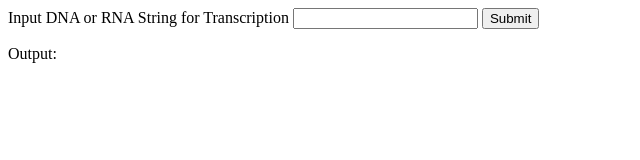
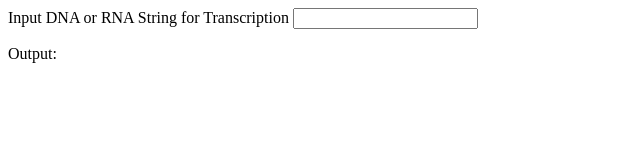
Before and after one commit to bmills23/biologyFunctions, a plain HTML site: page index.html in a window 1280 px wide. Shown: the whole page, without its empty margins (0-640 px from the left). Drawn offline with Linux system fonts and the light colour scheme.

Commit message:
Update index.html

```diff
--- a/index.html
+++ b/index.html
@@ -11,7 +11,6 @@
     <form id="nucleotideForm">
         <label for="baseinput">Input DNA or RNA String for Transcription</label>
         <input name="baseinput" id="myInput" type="text" pattern="[aAcCgGtTuU]*">
-        <button id="rnatodna">Submit</button>
     </form>
     <p>Output:<p id="output"></p></p>
     <script src="biology.js"></script>
```
